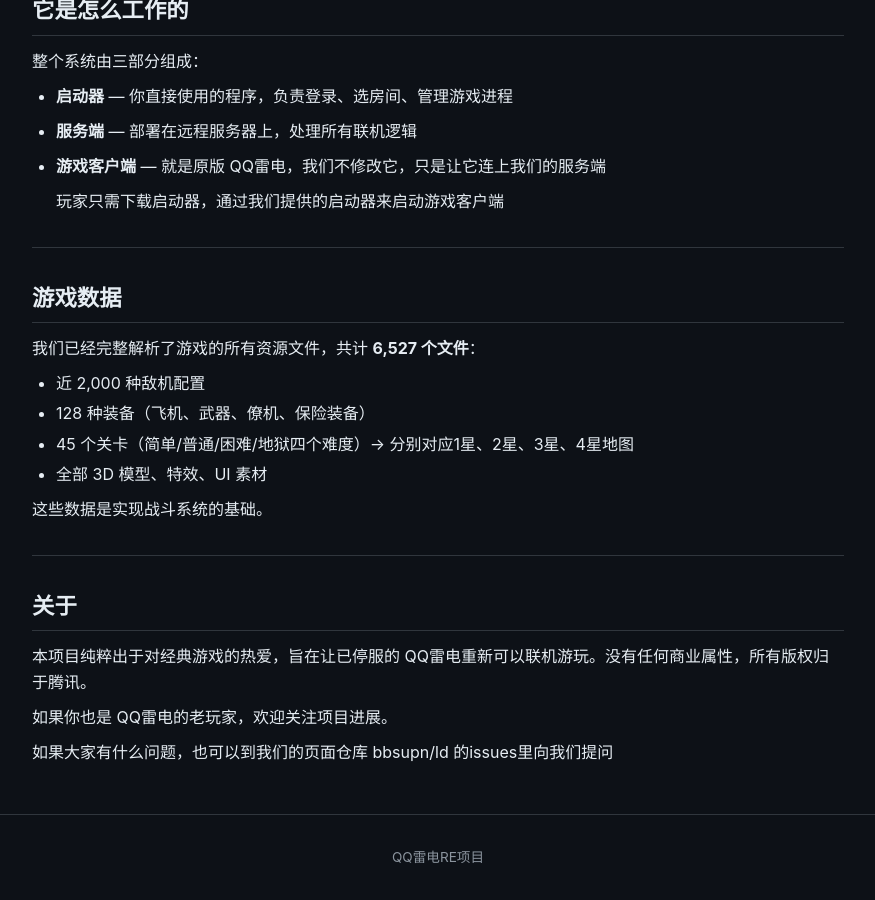
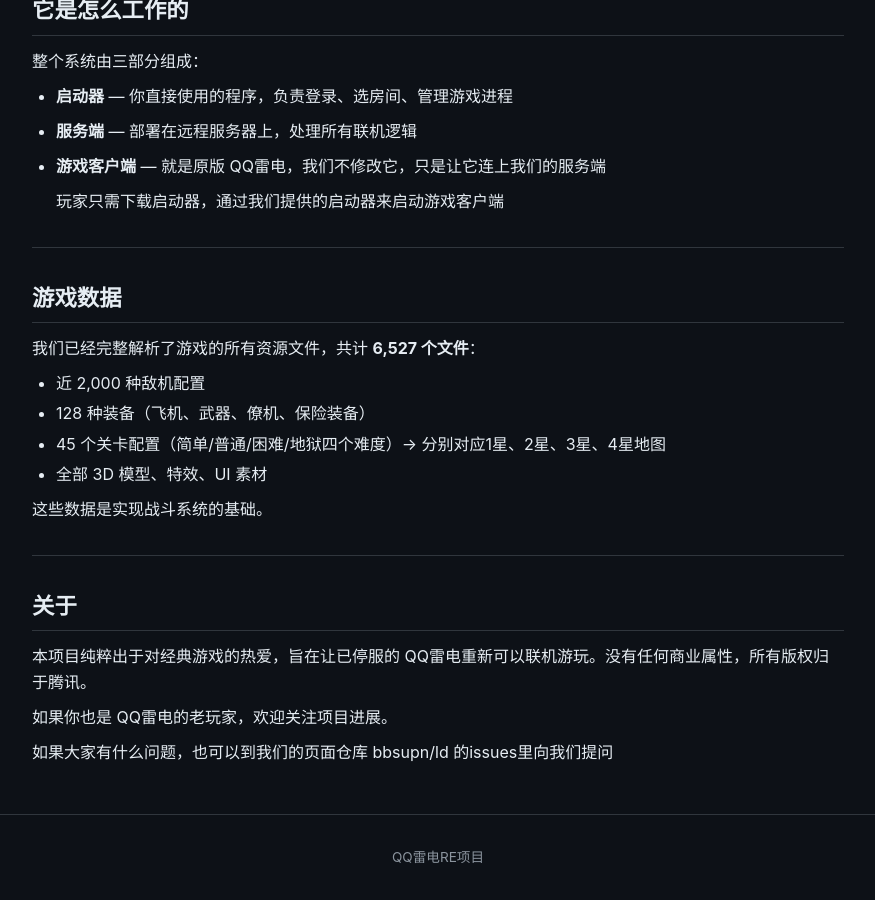
Before and after one commit to bbsupn/ld, a Jekyll site: the page built from index.md, in a window 1280 px wide and 900 px high, scrolled down 2083 px. Shown: the whole window, without its empty margins (202-1077 px from the left). Built offline with Jekyll 4.4.1, drawn with Linux system fonts in a browser that asks for light colours.

Commit message:
Update index.md

```diff
--- a/index.md
+++ b/index.md
@@ -86,7 +86,7 @@ QQ雷电是腾讯早期运营的一款经典纵版射击网游。官方服务器
 
 - 近 2,000 种敌机配置
 - 128 种装备（飞机、武器、僚机、保险装备）
-- 45 个关卡（简单/普通/困难/地狱四个难度）-> 分别对应1星、2星、3星、4星地图
+- 45 个关卡配置（简单/普通/困难/地狱四个难度）-> 分别对应1星、2星、3星、4星地图
 - 全部 3D 模型、特效、UI 素材
 
 这些数据是实现战斗系统的基础。
```
